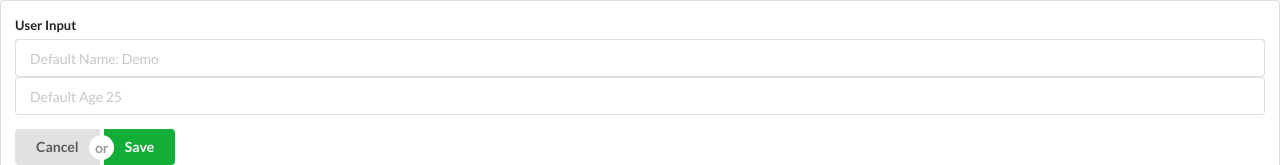
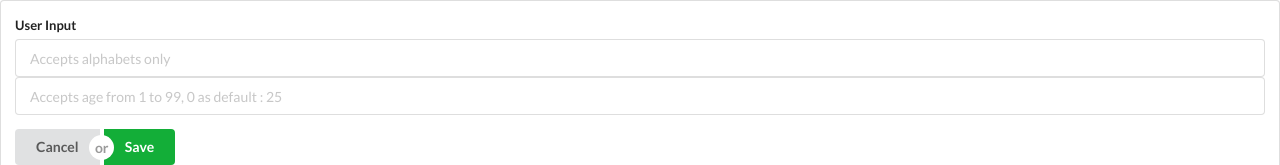
Before and after one commit to agarwalmohit43/React-Redux-UserCRUD, a React (Create React App) app: page / in a window 1280 px wide. Shown: the top 165 px of the page. Built offline with nearby package versions, Linux system fonts and the light colour scheme.

Commit message:
regex applied to input fields

```diff
--- a/src/components/UserInput.js
+++ b/src/components/UserInput.js
@@ -1,6 +1,9 @@
 import React, { useState, useEffect, useRef } from 'react'
 import { connect } from 'react-redux'
 import { createUser, selectedUser, updateUser } from '../action'
+
+const placeHolderName = 'Accepts alphabets only'
+const placeHolderAge = 'Accepts age from 1 to 99, 0 as default : 25'
 
 const UserInput = (props) => {
   const [name, setName] = useState('')
@@ -56,15 +59,17 @@ const UserInput = (props) => {
             <label>User Input</label>
             <input
               type="text"
-              placeholder="Default Name: Demo"
+              placeholder={placeHolderName}
               ref={refUserName}
+              pattern="\w"
               onChange={(e) => setName(e.target.value)}
             />
             <br />
             <input
-              type="number"
-              placeholder="Default Age 25"
+              type="text"
+              placeholder={placeHolderAge}
               ref={refUserAge}
+              pattern="\d{1,2}"
               onChange={(e) => setAge(Number(e.target.value))}
             />
           </div>
@@ -92,13 +97,17 @@ const UserInput = (props) => {
             <label>User Input</label>
             <input
               type="text"
+              placeholder={placeHolderName}
               ref={refUserName}
+              pattern="\w"
               onChange={(e) => setName(e.target.value)}
             />
             <br />
             <input
-              type="number"
+              type="text"
               ref={refUserAge}
+              placeholder={placeHolderAge}
+              pattern="\d{1,2}"
               onChange={(e) => setAge(Number(e.target.value))}
             />
           </div>
```
